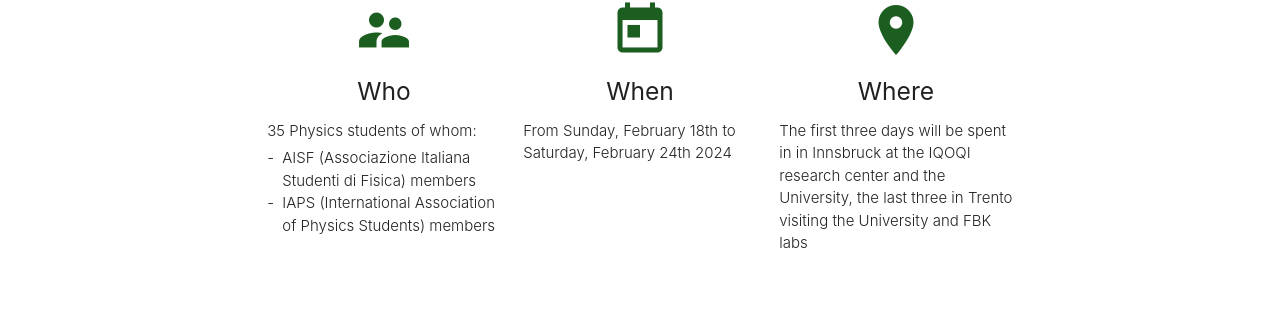
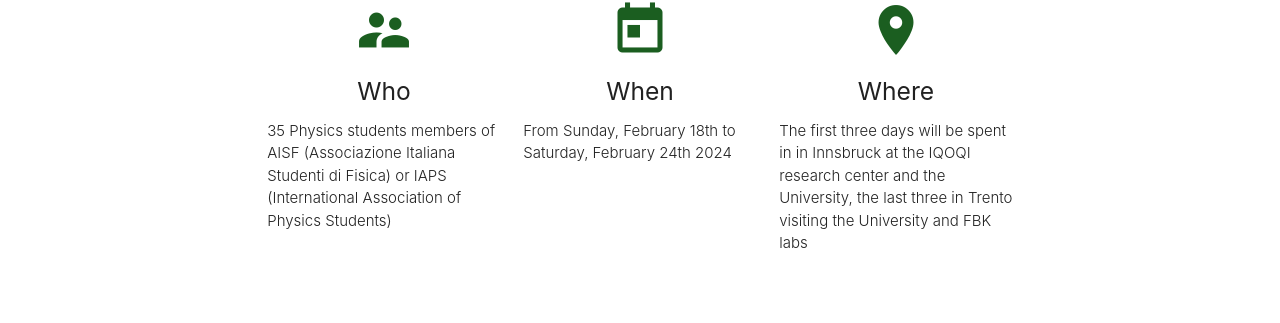
Before and after one commit to ai-sf/tiqit24, a Jekyll site: the page built from index.html, in a window 1280 px wide. Shown: the part 977-1300 px from the top of the page. Built offline with Jekyll 4.4.1, drawn with Linux system fonts in a browser that asks for light colours; nearby versions of some CDN libraries.

Commit message:
Minor adjustments to infos

```diff
--- a/_data/home.yml
+++ b/_data/home.yml
@@ -2,10 +2,7 @@ logo: "img/logo-white.png"
 longname: "Trento Innsbruck Quantum Information Tour"
 
 who:
-    text: "35 Physics students of whom:"
-    subpoints:
-        - text: "AISF (Associazione Italiana Studenti di Fisica) members"
-        - text: "IAPS (International Association of Physics Students) members"
+    text: "35 Physics students members of AISF (Associazione Italiana Studenti di Fisica) or IAPS (International Association of Physics Students)"
 
 when: "From Sunday, February 18th to Saturday, February 24th 2024"
 
--- a/_data/registration.yml
+++ b/_data/registration.yml
@@ -34,7 +34,7 @@ sections:
           button: "PDF"
         - text: "By participating in the event you agree to be filmed, photographed, and otherwise recorded during the conference and hereby expressly grant the organizing committee, AISF and IAPS the right to use your picture, movie or any other form of media publication in contexts such as the internet, social medias, brochures, posters, informative and advertising materials. You also confirm that the information contained in this application is true and correct."
         - text: "You accept that either the Organising Committee, or the Italian Association of Physics Students (AISF), or the International Association of Physics Students (IAPS), or the hosts of the event cannot be made responsible for the content of any talk, poster, workshop, excursion or similar activity."
-        - text: "You accept that, in case of cancellation by a participant, the Organising Committee will provide a reimbursement only if a replacement for the student can be found. No reimbursement will be given for membership fees under any circumstances. If a reimbursement were to be approved, the Organising Committee will retain a total of 20% of the fee as a contribution to the expenses to the event. No reimbursement will be approved for cancellations presented after March 9th ."
+        - text: "You accept that, in case of cancellation by a participant, the Organising Committee will provide a reimbursement only if a replacement for the student can be found. No reimbursement will be given for membership fees under any circumstances. If a reimbursement were to be approved, the Organising Committee will retain a total of 25% of the fee as a contribution to the expenses to the event. No reimbursement will be approved for cancellations presented after February 5th."
         - text: "The present terms and conditions are governed by the laws of the Republic of Italy."
 
     - name: "Deadlines"
```
